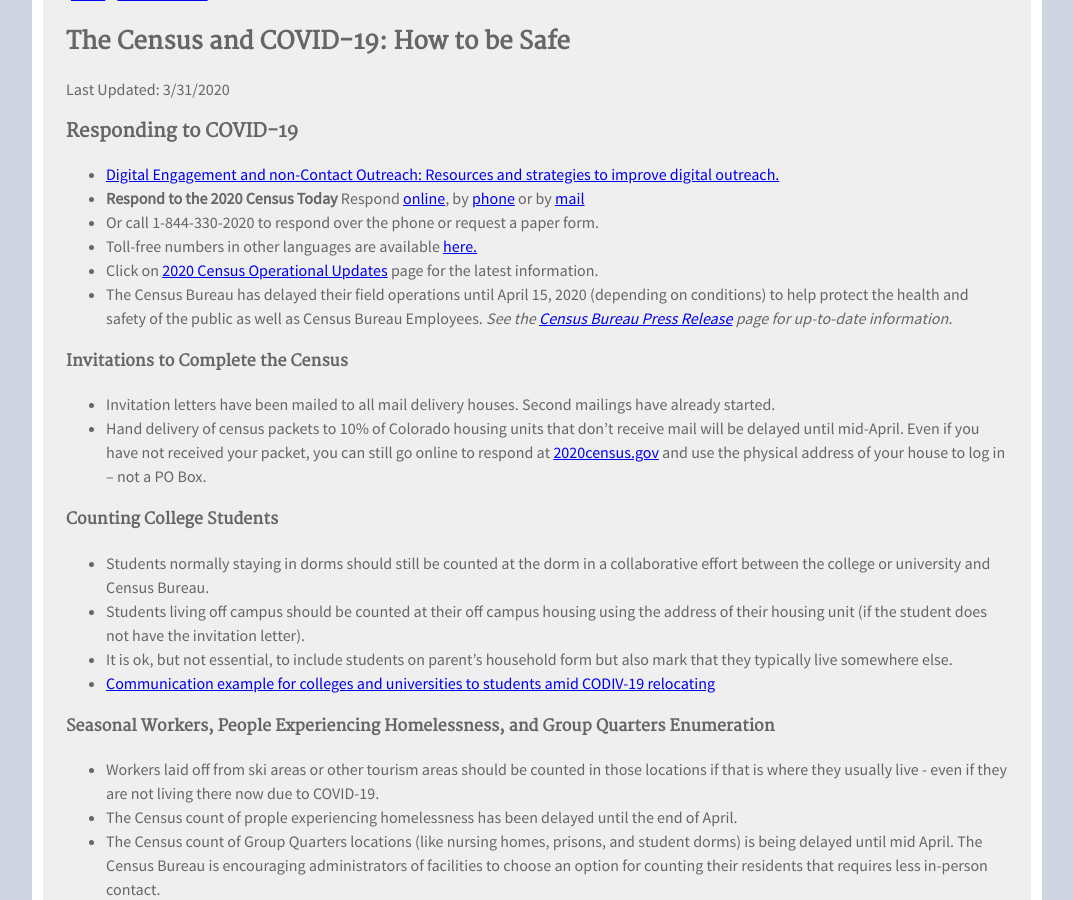
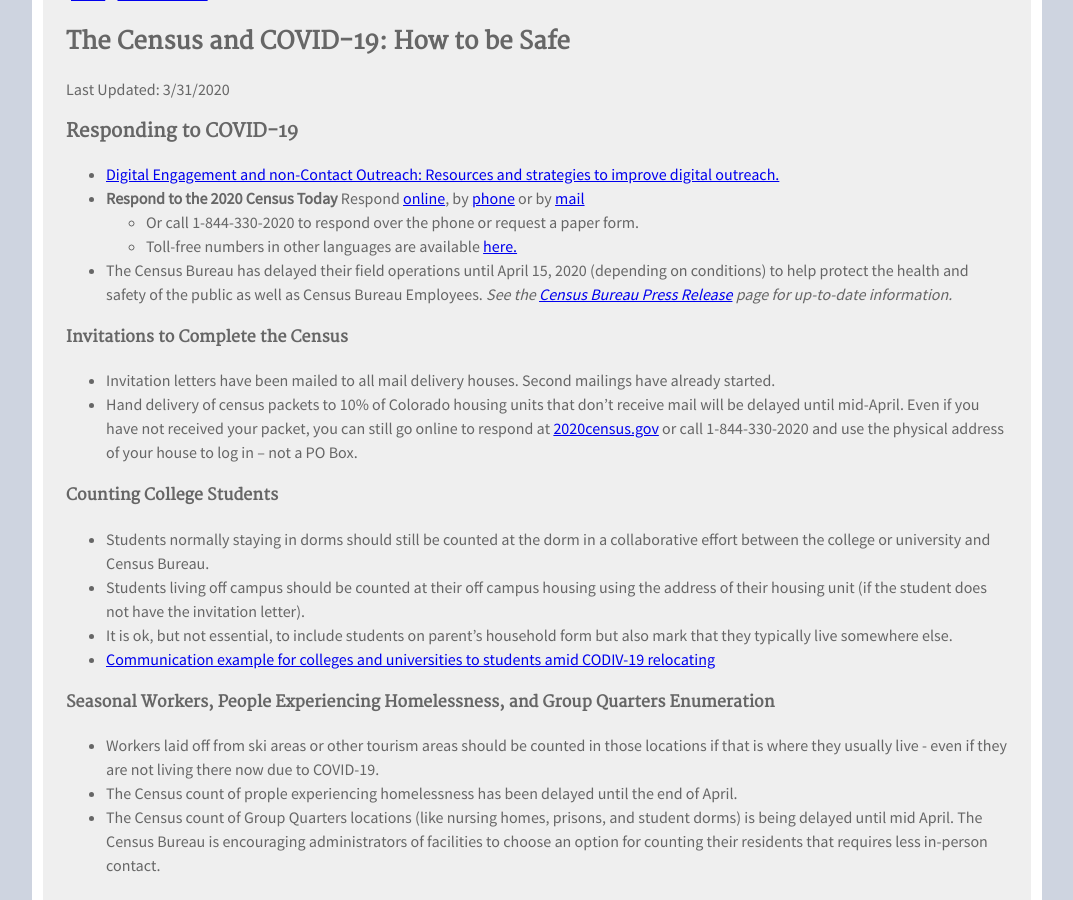
Before and after one commit to TBleess/Website_New, a Jekyll site: the page built from pages/5_CensusACS/2020-covid.html, in a window 1280 px wide and 900 px high, scrolled down 327 px. Shown: the whole window, without its empty margins (103-1176 px from the left). Built offline with Jekyll 4.4.1, drawn with Linux system fonts in a browser that asks for light colours.

Commit message:
Add files via upload

```diff
--- a/pages/5_CensusACS/2020-covid.html
+++ b/pages/5_CensusACS/2020-covid.html
@@ -29,9 +29,10 @@
 <li><b>Respond to the 2020 Census Today</b> Respond  <a href="https://2020census.gov/" target="_blank">online</a>, by
     <a href="https://2020census.gov/en/ways-to-respond/responding-by-phone.html" target="_blank">phone</a> or by
 	<a href="https://2020census.gov/en/ways-to-respond/responding-by-mail.html" target="_blank">mail</a></li>
+<ul>
 <li>Or call 1-844-330-2020 to respond over the phone or request a paper form. </li>
 <li>Toll-free numbers in other languages are available <a href="https://2020census.gov/en/contact-us.html" target="_blank">here.</a></li>
-<li>Click on <a href="https://2020census.gov/en/news-events/operational-adjustments-covid-19.html" target="_blank">2020 Census Operational Updates</a> page for the latest information.</li>
+</ul>
 <li>The Census Bureau has delayed their field operations until April 15, 2020 (depending on conditions) to help protect
 the health and safety of the public as well as Census Bureau Employees.
 <i>See the <a href="https://2020census.gov/en/news-events/press-releases.html" target="_blank">Census Bureau Press Release</a> page for up-to-date information.</i></li>
@@ -41,7 +42,7 @@
 <ul>
 <li>Invitation letters have been mailed to all mail delivery houses.  Second mailings have already started.</li>
 <li>Hand delivery of census packets to 10% of Colorado housing units that don’t receive mail will be delayed until mid-April.
-Even if you have not received your packet, you can still go online to respond at <a href="https://2020census.gov/" target="_blank">2020census.gov</a> and use the physical address of your house to log in – not a PO Box.</li>
+Even if you have not received your packet, you can still go online to respond at <a href="https://2020census.gov/" target="_blank">2020census.gov</a> or call 1-844-330-2020 and use the physical address of your house to log in – not a PO Box.</li>
 </ul>
 
 <h4>Counting College Students</h4>
```
